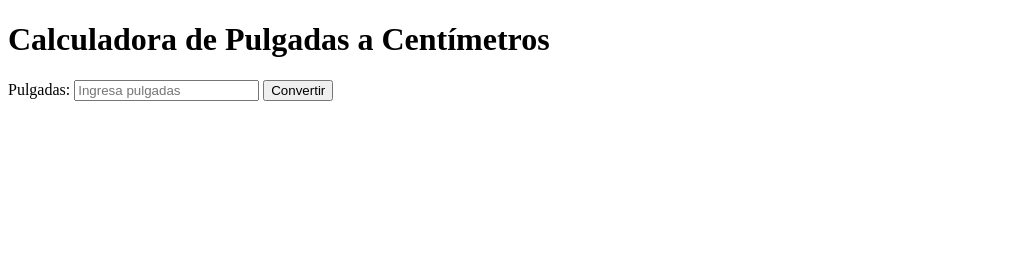
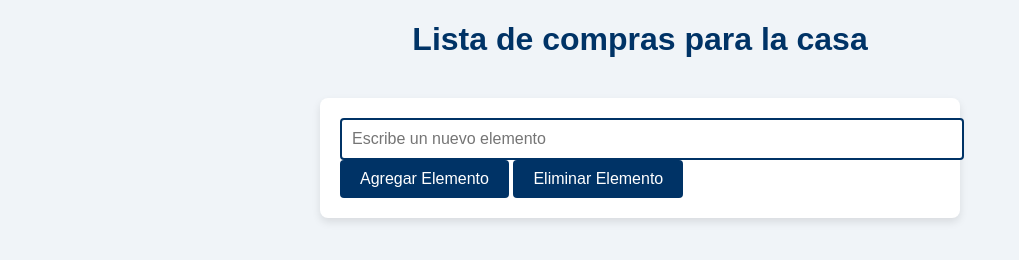
Before and after one commit to Matsi-S2/Javascript, a plain HTML site: page index.html in a window 1280 px wide. Shown: the whole page, without its empty margins (0-1019 px from the left). Drawn offline with Linux system fonts and the light colour scheme.

Commit message:
PreEntrega2-Maximiliano Ramos

```diff
--- a/Javascript/main.js
+++ b/Javascript/main.js
@@ -1,16 +1,65 @@
-function convertir() {
-    // obtiene el valor de las pulgadas desde el input
-    const pulgadas = document.getElementById('pulgadas').value;
 
-    // esto verifica si el valor ingresado es un número para el resultado
-    if (isNaN(pulgadas) || pulgadas <= 0) {
-        document.getElementById('resultado').textContent = 'por favor, ingresar un valor válido en números positivos.';
-        return;
+const listaElementos = [];
+
+function agregarElemento() {
+    // Captura el valor del input
+    const inputElemento = document.getElementById("inputElemento");
+    const nuevoElemento = inputElemento.value.trim();
+
+    // Verifica si se introdujo algún valor
+    if (nuevoElemento !== "") {
+        // Agrega el nuevo elemento al array
+        listaElementos.push(nuevoElemento);
+
+
+        inputElemento.value = "";
+
+        // Actualiza la visualización de la lista en la página
+        actualizarLista();
+    } else {
+        alert("No se introdujo un valor válido.");
     }
+}
 
-    // convierte las pulgadas a centimetros  es decir que 1 pulgada = 2.54 cm
-    const centimetros = pulgadas * 2.54;
+// Función para eliminar un elemento de la lista
+function eliminarElemento() {
 
-    // muestra el resultado
-    document.getElementById('resultado').textContent = `${pulgadas} pulgadas son ${centimetros.toFixed(2)} centímetros.`;
+    const elementoAEliminar = prompt("Introduce el elemento que deseas eliminar:");
+
+
+    if (elementoAEliminar !== null) {
+        const elementoAEliminarTrimmed = elementoAEliminar.trim();
+
+        // Busca el índice del elemento en la lista
+        const indice = listaElementos.indexOf(elementoAEliminarTrimmed);
+
+        // Verifica si el elemento se encuentra en la lista
+        if (indice !== -1) {
+            // Elimina el elemento del array
+            listaElementos.splice(indice, 1);
+
+            // Actualiza la visualización de la lista en la página
+            actualizarLista();
+        } else {
+            alert("El elemento no se encontró en la lista.");
+        }
+    } else {
+        alert("No se introdujo un valor válido.");
+    }
 }
+
+a
+function actualizarLista() {
+
+    const listaUl = document.getElementById("lista");
+
+
+    listaUl.innerHTML = "";
+
+
+    listaElementos.forEach(elemento => {
+        const li = document.createElement("li");
+        li.textContent = elemento;
+        listaUl.appendChild(li);
+    });
+}
--- a/css/main.css
+++ b/css/main.css
@@ -1,29 +1,82 @@
+
 body {
     font-family: Arial, sans-serif;
+    margin: 0;
+    padding: 0;
+    background-color: #f0f4f8;
+    color: #333;
+}
+
+
+.container {
+    max-width: 600px;
+    margin: 40px auto;
+    padding: 20px;
+    background-color: #ffffff;
+    border-radius: 8px;
+    box-shadow: 0 4px 8px rgba(0, 0, 0, 0.1);
+}
+
+
+h1 {
+    color: #003366;
+    text-align: center;
+    margin-bottom: 20px;
+}
+
+
+.input-container {
     display: flex;
-    justify-content: center;
+    flex-direction: column;
     align-items: center;
-    height: 100vh;
-    margin: 0;
-    background-color: #f4f4f4;
+    margin-bottom: 20px;
 }
-.container {
-    background-color: #fff;
-    padding: 20px;
-    border-radius: 8px;
-    box-shadow: 0 0 10px rgba(0, 0, 0, 0.1);
-}
-input, button {
-    margin-top: 10px;
+
+
+input[type="text"] {
+    width: 100%;
     padding: 10px;
+    border: 2px solid #003366;
+    border-radius: 4px;
     font-size: 16px;
 }
+
+.button-container {
+    display: flex;
+    flex-direction: column;
+    align-items: center;
+    gap: 10px;
+}
+
+/*  botones */
 button {
-    background-color: #007BFF;
-    color: #fff;
+    background-color: #003366;
+    color: #ffffff;
     border: none;
+    padding: 10px 20px;
+    border-radius: 4px;
+    font-size: 16px;
     cursor: pointer;
+    transition: background-color 0.3s;
 }
+
 button:hover {
-    background-color: #0056b3;
+    background-color: #00509e;
 }
+
+/* lista */
+ul {
+    list-style-type: none;
+    padding: 0;
+}
+
+li {
+    padding: 10px;
+    border-bottom: 1px solid #ddd;
+    background-color: #f9f9f9;
+    border-radius: 4px;
+}
+
+li:nth-child(odd) {
+    background-color: #eaf2f8;
+}
--- a/index.html
+++ b/index.html
@@ -1,19 +1,21 @@
 <!DOCTYPE html>
-<html lang="en">
+<html lang="es">
 <head>
     <meta charset="UTF-8">
     <meta name="viewport" content="width=device-width, initial-scale=1.0">
-    <title>Calculadora</title>
+    <title>Simulador de Lista</title>
+    <link rel="stylesheet" href="./css/main.css">
 </head>
 <body>
+    <h1>Lista de compras para la casa</h1>
     <div class="container">
-        <h1>Calculadora de Pulgadas a Centímetros</h1>
-        <label for="pulgadas">Pulgadas:</label>
-        <input type="number" id="pulgadas" placeholder="Ingresa pulgadas">
-        <button onclick="convertir()">Convertir</button>
-        <p id="resultado"></p>
+        <input type="text" id="inputElemento" placeholder="Escribe un nuevo elemento">
+        <button onclick="agregarElemento()">Agregar Elemento</button>
+        <button onclick="eliminarElemento()">Eliminar Elemento</button>
     </div>
+    <ul id="lista">
+    </ul>
 
-    <script src="./Javascript/main.js"></script>
+    <script src="Javascript/main.js"></script>
 </body>
 </html>
```
